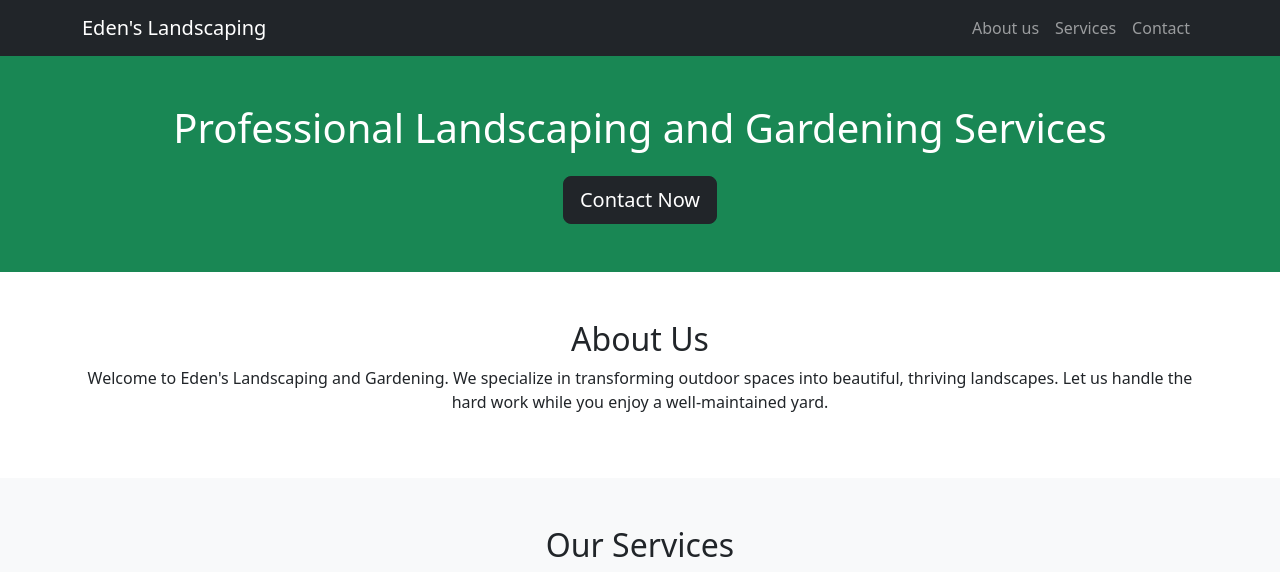
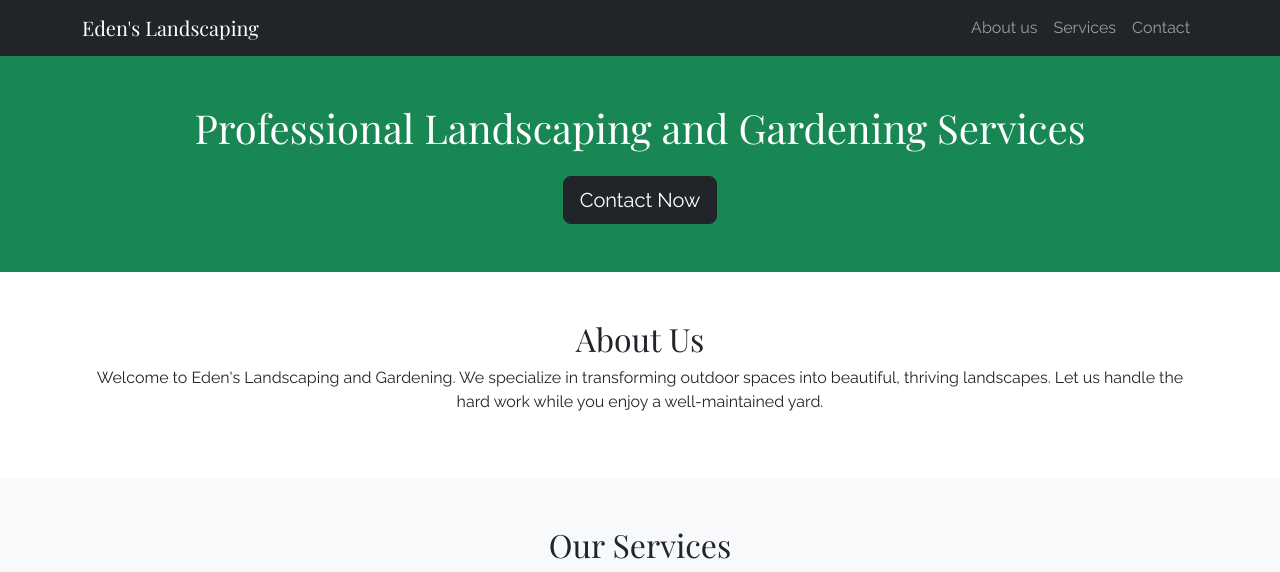
Before and after one commit to fsantamaria1/eden-landscaping, a plain HTML site: page index.html in a window 1280 px wide. Shown: the top 572 px of the page. Drawn offline with nearby package versions, Linux system fonts and the light colour scheme.

Commit message:
Add new font

```diff
--- a/index.html
+++ b/index.html
@@ -4,6 +4,7 @@
     <meta charset="UTF-8">
     <meta name="viewport" content="width=device-width, initial-scale=1.0">
     <link rel="stylesheet" href="https://cdn.jsdelivr.net/npm/bootstrap@5.3.0/dist/css/bootstrap.min.css" />
+    <link href="https://fonts.googleapis.com/css2?family=Playfair+Display:wght@400;700&family=Raleway:wght@300;400;700&display=swap" rel="stylesheet">
     <title>Eden's Landscaping and Gardening</title>
     <link rel="stylesheet" href="resources/css/style.css">
 </head>
--- a/resources/css/style.css
+++ b/resources/css/style.css
@@ -1,3 +1,17 @@
+:root {
+    --primary-green: #2a5d45;
+    --secondary-beige: #f4f1ea;
+}
+
+body {
+    font-family: 'Raleway', sans-serif;
+    scroll-behavior: smooth;
+}
+
+h1, h2, h3, .navbar-brand {
+    font-family: 'Playfair Display', serif;
+}
+
 /* Header Styling */
 
 .parallax-header {
```
